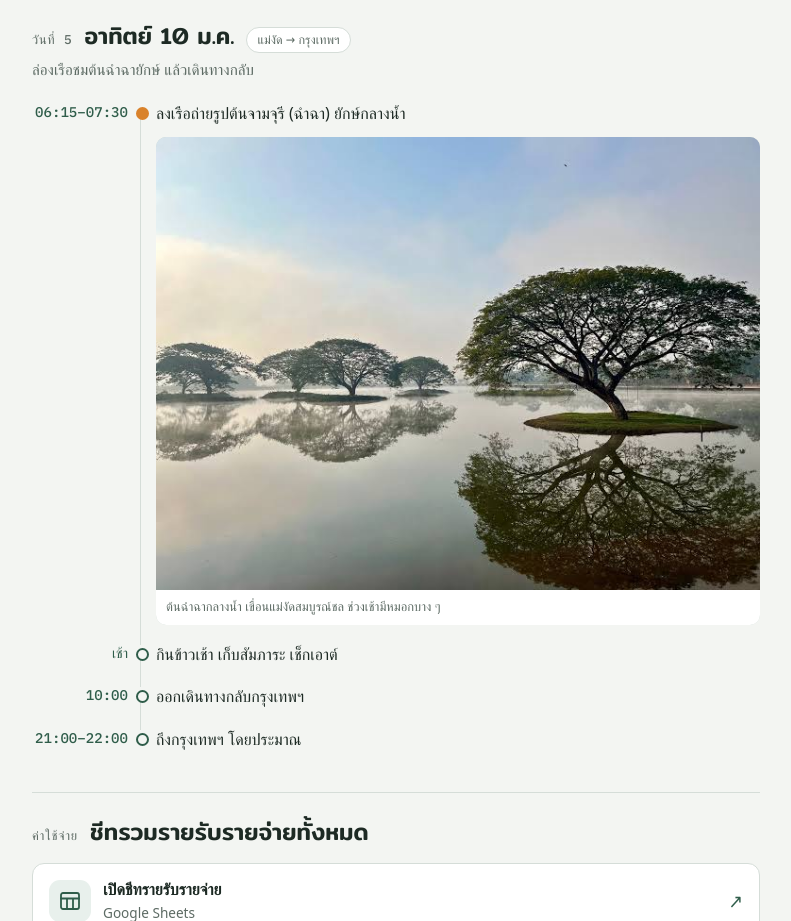
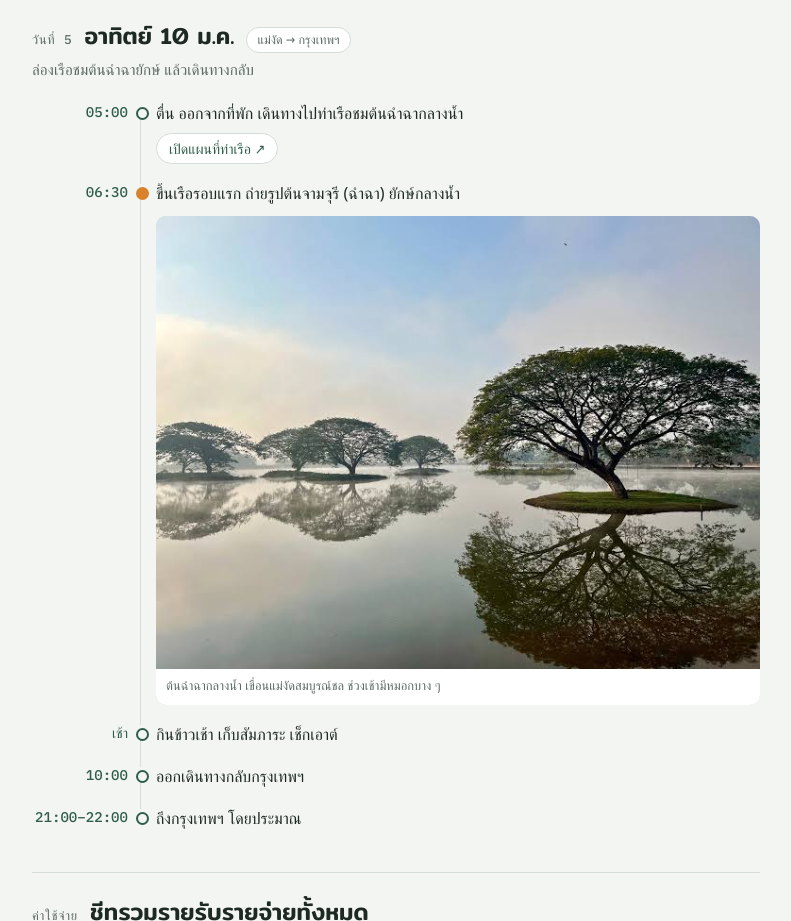
Before and after one commit to oraa-git/chiangdao-trip, a plain HTML site: page trip-chiangdao.html in a window 1280 px wide. Shown: the part 4500-5421 px from the top of the page, without its empty margins (244-1035 px from the left). Drawn offline with Linux system fonts and the light colour scheme; a web font is replaced by a local one.

Commit message:
Update Sun 10 Jan: 05:00 pier departure and 06:30 first boat
Co-Authored-By: Claude Opus 5.5 <noreply@anthropic.com>

```diff
--- a/trip-chiangdao.html
+++ b/trip-chiangdao.html
@@ -404,7 +404,8 @@ footer{color:var(--muted);font-size:.82rem;text-align:center;padding-block:0 32p
     <div class="dayhead"><span class="daynum">วันที่ 5</span><h2>อาทิตย์ 10 ม.ค.</h2><span class="tag">แม่งัด → กรุงเทพฯ</span></div>
     <p class="sub">ล่องเรือชมต้นฉำฉายักษ์ แล้วเดินทางกลับ</p>
     <ol class="tl">
-      <li class="key"><span class="time">06:15–07:30</span><div class="what"><p>ลงเรือถ่ายรูปต้นจามจุรี (ฉำฉา) ยักษ์กลางน้ำ</p>
+      <li><span class="time">05:00</span><div class="what"><p>ตื่น ออกจากที่พัก เดินทางไปท่าเรือชมต้นฉำฉากลางน้ำ</p><a class="map" href="https://maps.app.goo.gl/7g1NH47hqeex2Fd3A" target="_blank" rel="noopener">เปิดแผนที่ท่าเรือ ↗</a></div></li>
+      <li class="key"><span class="time">06:30</span><div class="what"><p>ขึ้นเรือรอบแรก ถ่ายรูปต้นจามจุรี (ฉำฉา) ยักษ์กลางน้ำ</p>
         <figure class="photo"><img src="img/chamcha.jpg" alt="ต้นจามจุรียักษ์ขึ้นกลางน้ำ เงาสะท้อนผิวน้ำยามเช้า" loading="lazy"><figcaption>ต้นฉำฉากลางน้ำ เขื่อนแม่งัดสมบูรณ์ชล ช่วงเช้ามีหมอกบาง ๆ</figcaption></figure>
       </div></li>
       <li><span class="time">เช้า</span><div class="what"><p>กินข้าวเช้า เก็บสัมภาระ เช็กเอาต์</p></div></li>
```
Also changed, not shown: index.html (+4 -3 lines).
